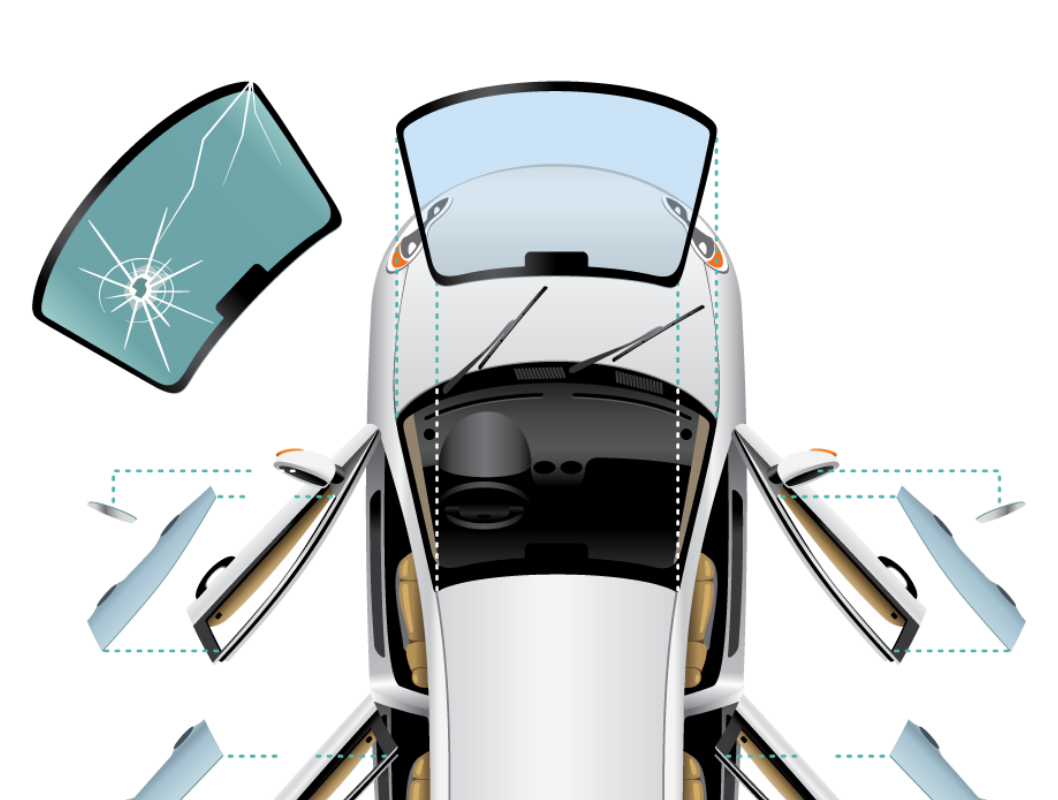
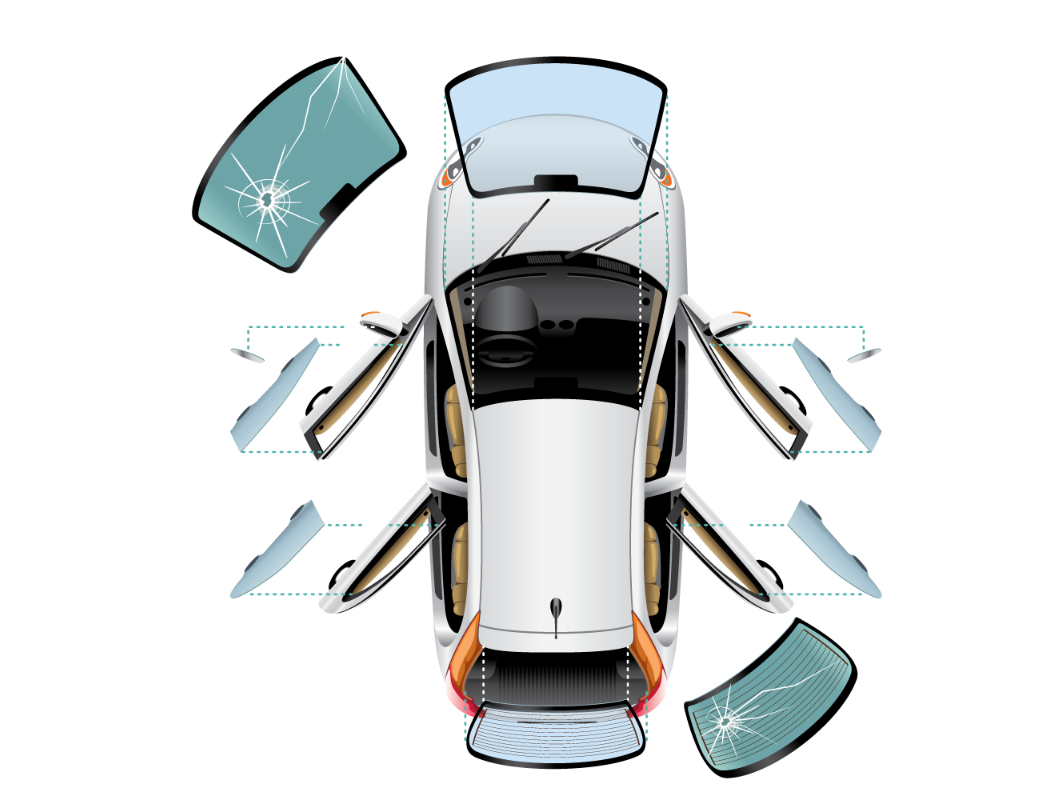
Before and after one commit to JoaoRoccella/image-map, a plain HTML site: page index.html in a window 1280 px wide. Shown: the top 800 px of the page, without its empty margins (85-1143 px from the left). Drawn offline with Linux system fonts and the light colour scheme.

Commit message:
style: centralização

```diff
--- a/style.css
+++ b/style.css
@@ -8,12 +8,14 @@
 }
 
 body {
-    width: 90%;
-    margin: auto;
+    display: flex;
+    justify-content: center;
+    height: 100vh;
+    overflow: hidden;
 }
 
 img {
-    width: 100%;
+    height: 100%;
 }
 
 .oculto {
```
